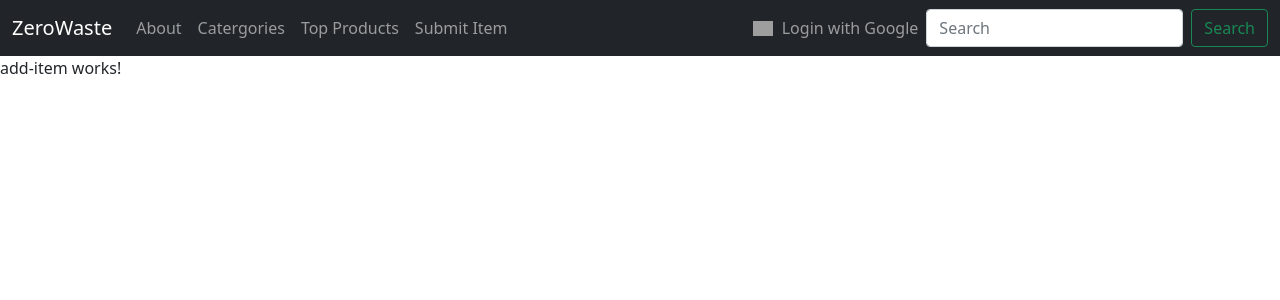
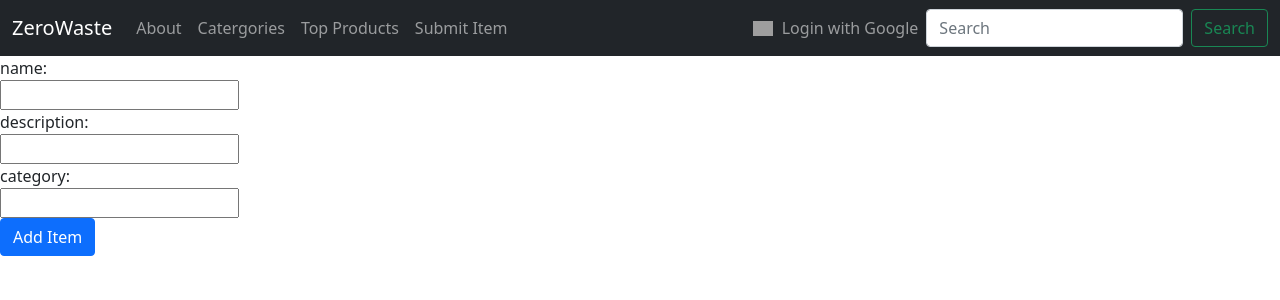
Before and after one commit to SamKC0/zw, an Angular app: page /item/new in a window 1280 px wide. Shown: the top 300 px of the page. Built offline with nearby package versions, Linux system fonts and the light colour scheme; no server answers; grey boxes are pictures that could not be loaded.

Commit message:
Add items feature

```diff
--- a/src/app/components/add-item/add-item.component.html
+++ b/src/app/components/add-item/add-item.component.html
@@ -1 +1,10 @@
-<p>add-item works!</p>
+<form>
+    <label for="name">name:</label><br>
+    <input type="text" id="name" name="name" #name><br>
+    <label for="name">description:</label><br>
+    <input type="text" id="description" name="description" #description><br>
+    <label for="name">category:</label><br>
+    <input type="text" id="category" name="category" #category><br>
+  </form>
+  <div class="btn btn-primary"(click)="addItem(name.value, description.value
+  , category.value)">Add Item</div>
--- a/src/app/components/add-item/add-item.component.ts
+++ b/src/app/components/add-item/add-item.component.ts
@@ -1,5 +1,7 @@
 import { Component, OnInit } from '@angular/core';
 import { ItemService } from 'src/app/services/item.service';
+import { CategoryService } from 'src/app/services/category.service';
+import { Category } from 'src/app/model/Category';
 
 @Component({
   selector: 'app-add-item',
@@ -8,19 +10,34 @@ import { ItemService } from 'src/app/services/item.service';
 })
 export class AddItemComponent implements OnInit {
 
-  constructor(private ItemService: ItemService) { }
+  constructor(private ItemService: ItemService, private CategoryService: CategoryService) { }
 
   ngOnInit(): void {
-    this.addItem();
+    this.AllCategories();
   }
+  Category?: Category[];
 
-  addItem(){
-    this.ItemService.addItem().subscribe(
+  AllCategories() {
+    this.CategoryService.getAllCategories().subscribe((response: any) => {
+      // just add .content to get from page (nested)
+      this.Category = response.content;
+    })
+    }
+
+  addItem(name: string, description: string, category: string){
+    var id = "null";
+    const image = "";
+    for (let cat of this.Category!){
+      if (cat.category == category){
+        id = cat.id;
+      }
+    }
+    this.ItemService.addItem(name, description, id, category, image ).subscribe(
       (response) => {
       alert("res");
       },
       err => {
-        alert(err);
+      alert("err");
       })
   }
 
--- a/src/app/components/item/item.component.html
+++ b/src/app/components/item/item.component.html
@@ -1 +1,11 @@
-<p>item works! {{Item!.name}}</p>
+<div *ngIf="itemFound">
+    <p>item works! {{Item!.name}}</p>
+
+</div>
+
+
+
+<div *ngIf="!itemFound">
+Item not found
+
+</div>
--- a/src/app/components/item/item.component.ts
+++ b/src/app/components/item/item.component.ts
@@ -10,6 +10,7 @@ import { ItemService } from 'src/app/services/item.service';
 })
 export class ItemComponent implements OnInit {
 
+  itemFound = true;
   name : any;
   constructor(private route: ActivatedRoute, private ItemService: ItemService) { }
 
@@ -25,7 +26,11 @@ export class ItemComponent implements OnInit {
     this.ItemService.getItem(this.name).subscribe((response: any) => {
       // just add .content to get from page (nested)
       this.Item = response;
+    },
+    err => {
 
+      // item not found
+      this.itemFound = false;
     })
     }
 
--- a/src/app/model/Category.ts
+++ b/src/app/model/Category.ts
@@ -1,4 +1,5 @@
 export interface Category {
+    id : string;
     category: string;
     staticImage: string;
 }
--- a/src/app/services/item.service.ts
+++ b/src/app/services/item.service.ts
@@ -1,5 +1,6 @@
 import { Injectable } from '@angular/core';
 import { Item } from '../model/Item';
+import { Category } from '../model/Category';
 import { HttpClient } from '@angular/common/http';
 import { map, Observable } from 'rxjs';
 import { environment } from 'src/environments/environment';
@@ -24,15 +25,19 @@ export class ItemService {
   }
 //name: string, description: string, staticImage: string,
 //cat: string[], user:string
-  addItem(){
-          const Item = {name: "name" , description: "description", category:  [      {
 
-            "category": "Bathroom2",
-            "staticImage": "https://image.similarpng.com/very-thumbnail/2020/06/Logo-Instagram-premium-vector-PNG.png"
+// Only need id if not new cat, dont add id if new cat
+  addItem(name: string, description: string, id : string, category: string,
+    image: string){
+          const Item = {name: name , description: description, category:  [      {
+            "id" : id,
+            "category": category,
+            "staticImage": image
         }]
         , username: "troll" };
           return this.http.post(`${environment.API_URL}/item/new`, Item)
 
         }
 
+
 }
```
